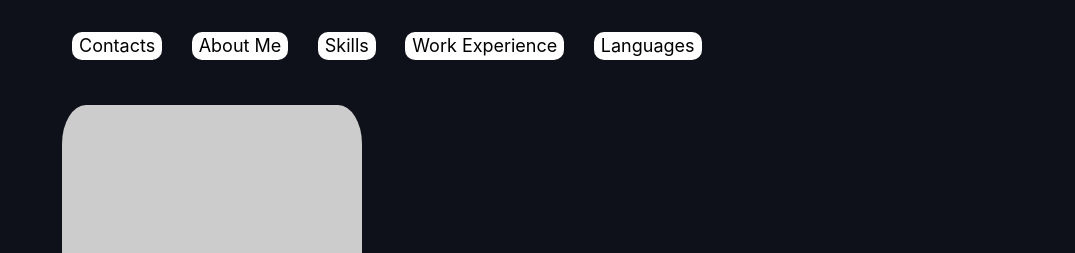
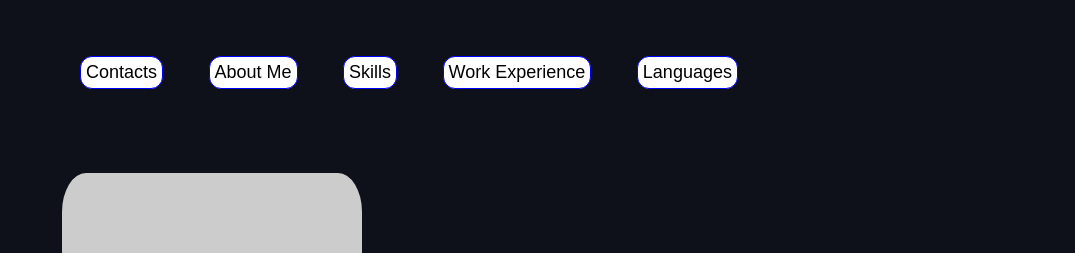
Before and after one commit to IrakliLaphachi/rsschool-cv1, a plain HTML site: page index.html in a window 1280 px wide. Shown: the top 253 px of the page, without its empty margins (102-1177 px from the left). Drawn offline with Linux system fonts and the light colour scheme; placeholder pictures from the web are drawn by us.

Commit message:
feat: change nav

```diff
--- a/index.html
+++ b/index.html
@@ -13,11 +13,11 @@
             <div id="nav">
                 <nav>
                     <ul>
-                        <li><a href="#contacts">Contacts</a></li>
-                        <li><a href="#about">About Me</a></li>
-                        <li><a href="#skills">Skills</a></li>
-                        <li><a href="#work">Work Experience</a></li>
-                        <li><a href="#languages">Languages</a></li>
+                        <li><a href="#contacts"><button>Contacts</button></a></li>
+                        <li><a href="#about"><button>About Me</button></a></li>
+                        <li><a href="#skills"><button>Skills</button></a></li>
+                        <li><a href="#work"><button>Work Experience</button></a></li>
+                        <li><a href="#languages"><button>Languages</button></a></li>
                     </ul>
                 </nav>
             </div>
--- a/style.css
+++ b/style.css
@@ -9,7 +9,7 @@ body {
 
 #nav {
     justify-content: center;
-    display: inline;
+    display: inline-flex;
     margin-bottom: 30px;
 }
 
@@ -56,11 +56,25 @@ p, li {
 
 nav li {
     text-decoration: none;
-    display: inline;
+    display: inline-flex;
+    align-items: center;
     margin-right: 25px;
+    padding: 5px;
+}
+
+button {
     background-color: white;
-    padding: 4px;
-    border-radius: 10px;
+    border-radius: 12px;
+    border: solid 1px blue;
+    padding: 5px;
+    font-size: 18px;
+    font-weight: 200;
+}
+
+button:hover {
+    background-color: lightblue;
+    color: black;
+    cursor: pointer;
 }
 
 a {
```
